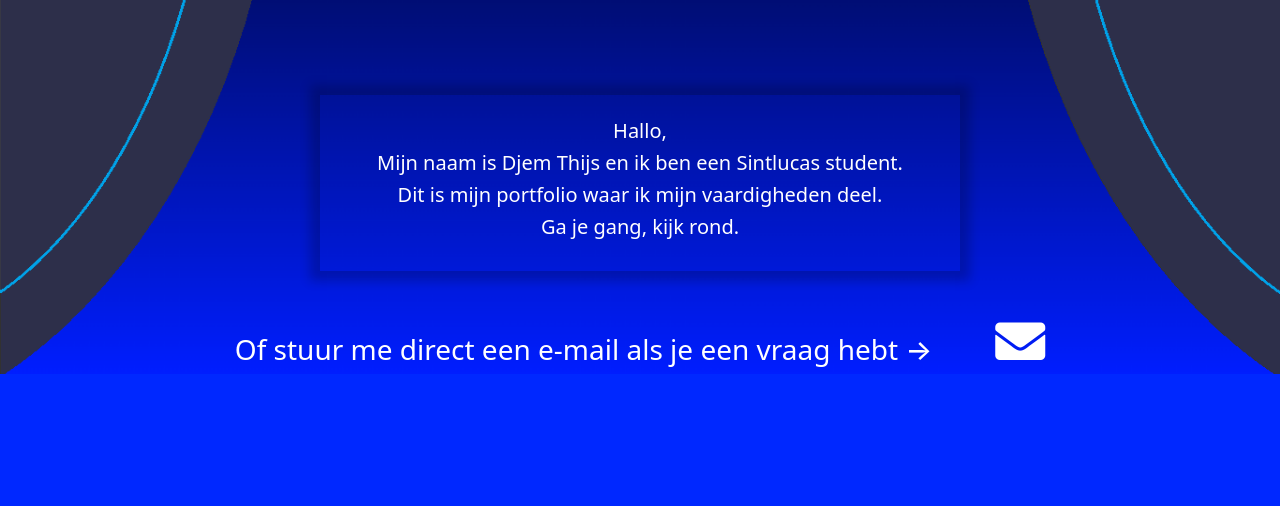
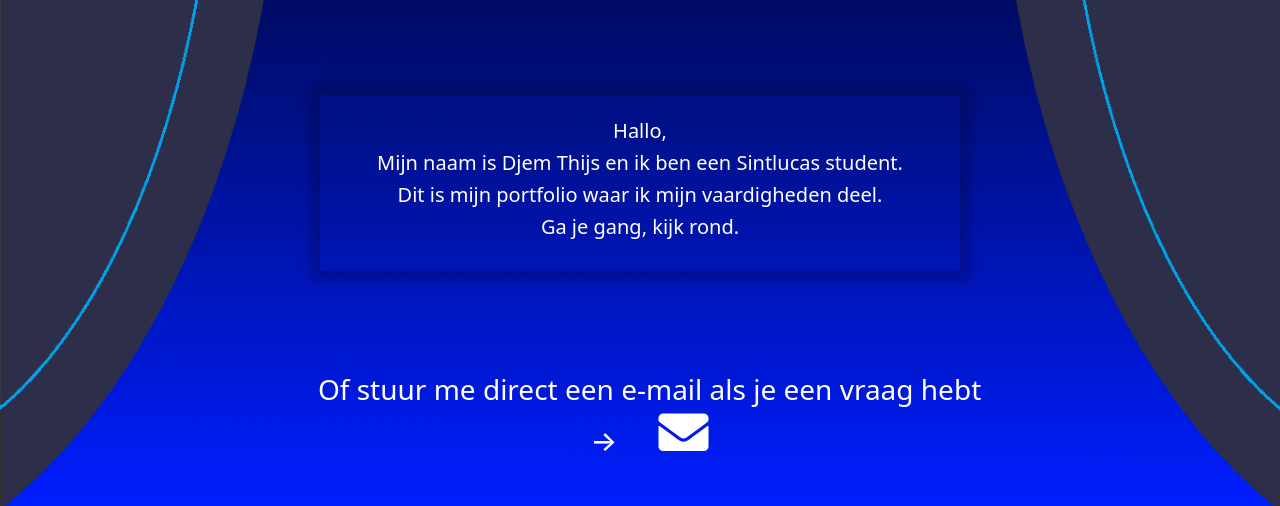
Before and after one commit to Djemtheman05/djemthijs, a plain HTML site: page indexD.html in a window 1280 px wide. Shown: the part 294-800 px from the top of the page. Drawn offline with nearby package versions, Linux system fonts and the light colour scheme.

Commit message:
portfolio
fixed resizing bugs

```diff
--- a/2D.css
+++ b/2D.css
@@ -4,7 +4,7 @@ body {
   background-size: 100% 100% ;
   background-repeat: no-repeat;
   background-color: blue;
-  height: auto;
+  min-height: 100vh;
 }
 
 .bluelink {
--- a/3D.css
+++ b/3D.css
@@ -4,7 +4,7 @@ body {
   background-size: 100% 100% ;
   background-repeat: no-repeat;
   background-color: rgb(0, 250, 0);
-  height: auto;
+  min-height: 100vh;
 }
 
 .bluelink {
--- a/Projects.css
+++ b/Projects.css
@@ -4,7 +4,7 @@ body {
   background-size: 100% 100% ;
   background-repeat: no-repeat;
   background-color: rgb(182, 99, 30);
-  height: auto;
+  min-height: 100vh;
 }
 
 h5
@@ -157,5 +157,32 @@ h5
 }
 
 .textborder{
-  box-shadow: 0px 0px 10px 10px rgba(255, 255, 255, 0.2);
+  box-shadow: 0px 0px 1000px 1px rgb(0, 0, 0);
 }
+
+.container {
+    position: relative;
+  }
+
+  .goalkeeper {
+    font-size: 20px;
+    color: blue;
+    transition: color 0.5s, font-size 0.5s; /* Smooth transition for color and font-size */
+  }
+
+  .hidden-button {
+    display: none;
+    position: absolute;
+    margin-left: 23%;
+    margin-top: 10%;
+    transform: translate(-50%, 10px);
+  }
+
+  .goalkeeper:hover {
+    color: red;
+    font-size: 25px;
+  }
+
+  .goalkeeper:hover + .hidden-button {
+    display: block;
+  }
--- a/beatsaber.css
+++ b/beatsaber.css
@@ -4,7 +4,7 @@ body {
   background-size: 100% 100% ;
   background-repeat: no-repeat;
   background-color: rgb(0, 40, 255);
-  height: auto;
+  min-height: 100vh;
 }
 
 .bluelink {
--- a/goalkeeper.css
+++ b/goalkeeper.css
@@ -4,7 +4,7 @@ body {
   background-size: 100% 100% ;
   background-repeat: no-repeat;
   background-color: rgb(0, 250, 0);
-  height: auto;
+  min-height: 100vh;
 }
 
 .Home
--- a/home.css
+++ b/home.css
@@ -5,6 +5,7 @@ body {
   background-repeat: no-repeat;
   background-color: rgb(0, 40, 255);
   height: auto;
+  min-height: 100vh;
 }
 
 .Home
@@ -190,9 +191,10 @@ h4 {
 }
 
 .email, h3{
-  font-size: 1vmax;
+  font-size: 2vmax;
   color: White;
   transition: 0.5s;
+  margin-top:2%
 }
 
 i
@@ -211,3 +213,21 @@ i:hover{
     text-shadow: 0 0 75px rgb(255, 255, 255);
     transform: rotate(360deg);
 }
+
+@media (max-width: 1300px)
+{
+  .email{
+    margin-top: 5%;
+    margin-left: 15%;
+    margin-right: 30%;
+  }
+}
+
+@media (max-width: 450px)
+{
+  .email{
+    margin-top: 10%;
+    margin-left: 10%;
+    margin-right: 20%;
+  }
+}
--- a/indexD.html
+++ b/indexD.html
@@ -67,13 +67,13 @@
           </div>
         </div>
         <div>
-      <div style="margin-top:2%;" class="email">
+      <div class="email">
         <br>
         <div class="container text-center">
           <div class="row">
             <div class="email">
               <h3>Of stuur me direct een e-mail als je een vraag hebt →
-              <span> <a href="mailto:thijsdjem@gmail.com"> <i class="fa fa-envelope" aria-hidden="true"></i></a></span></h2>
+              <span> <a href="mailto:thijsdjem@gmail.com"> <i class="fa fa-envelope" aria-hidden="true"></i></a></span></h3>
             </div>
           </div>
         </div>
```
Also changed, not shown: index.html (+2 -2 lines).
